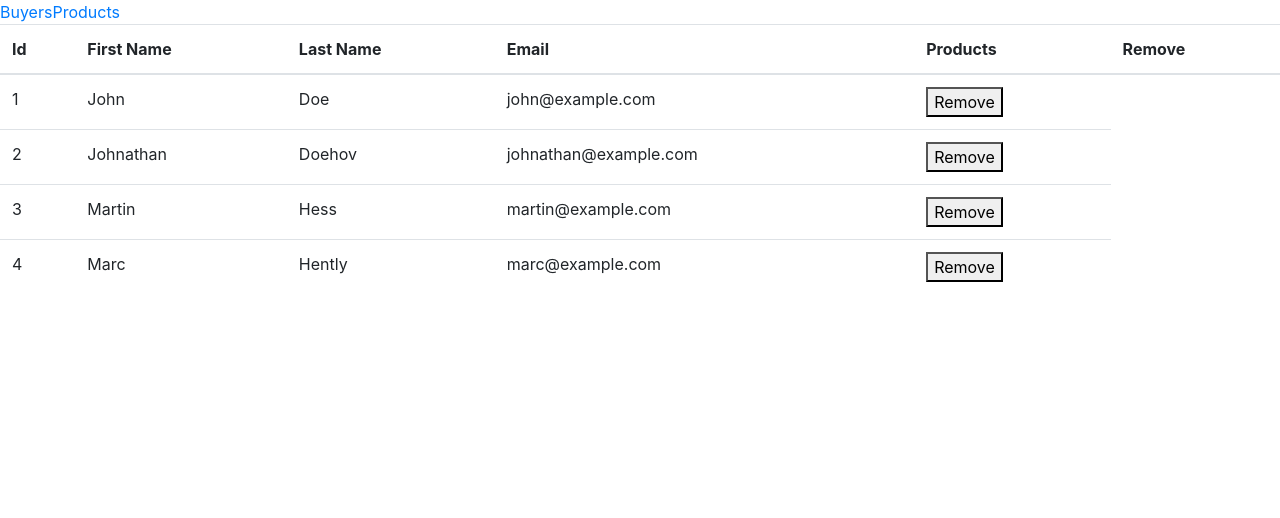
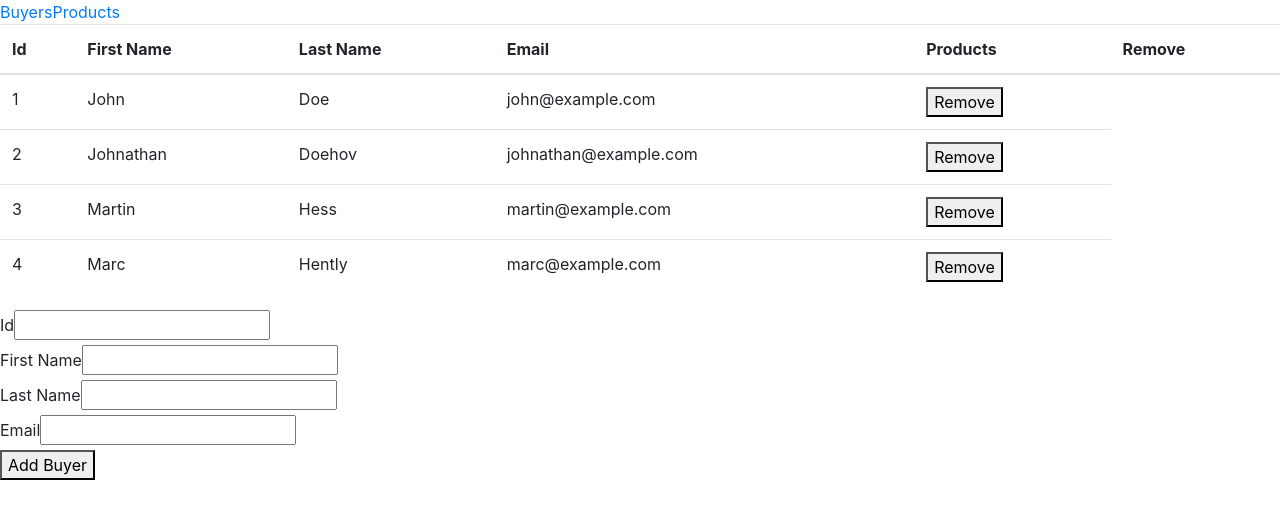
Before and after one commit to GojkoMaric/store, an Angular app: page /buyers in a window 1280 px wide. Shown: the top 518 px of the page. Built offline with nearby package versions, Linux system fonts and the light colour scheme.

Commit message:
3 exam (adding form / using service)

```diff
--- a/src/app/app.module.ts
+++ b/src/app/app.module.ts
@@ -28,6 +28,7 @@ const appRoutes: Routes = [
   ],
   imports: [
     BrowserModule,
+    FormsModule,
     RouterModule.forRoot(
       appRoutes
     ),
--- a/src/app/components/buyers/buyers.component.html
+++ b/src/app/components/buyers/buyers.component.html
@@ -8,7 +8,6 @@
       <th>Products</th>
       <th>Remove</th>
     </tr>
-
   </thead>
   <tbody>
     <tr *ngFor="let buyer of buyers">
@@ -16,13 +15,23 @@
       <td>{{buyer.firstName}}</td>
       <td>{{buyer.lastName}}</td>
       <td>{{buyer.email}}</td>
-
       <td>
         <button (click)='removeBuyer(buyer)'>
           Remove
         </button>
       </td>
     </tr>
-
   </tbody>
 </table>
+
+<form>
+  <label for="id">Id</label>
+  <input type="text" name = 'id' [(ngModel)]="newBuyer.id"><br>
+  <label for="">First Name</label>
+  <input type="text" name="firstName" [(ngModel)]="newBuyer.firstName"><br>
+  <label for="">Last Name</label>
+  <input type="text" name="lastName" [(ngModel)]="newBuyer.lastName"><br>
+  <label for="">Email</label>
+  <input type="text" name="dateOfBirth" [(ngModel)]="newBuyer.email"><br>
+  <button (click)="addBuyer()">Add Buyer</button>
+</form>
--- a/src/app/components/buyers/buyers.component.ts
+++ b/src/app/components/buyers/buyers.component.ts
@@ -8,6 +8,7 @@ import { BuyersService } from '../../services/buyers.service';
 })
 export class BuyersComponent implements OnInit {
   private buyers = [];
+  newBuyer = {};
 
   constructor(private _buyersService :BuyersService) {
     this.buyers = this._buyersService.getBuyers();
@@ -19,6 +20,11 @@ export class BuyersComponent implements OnInit {
     this.buyers.splice(index,1);
   }
 
+  addBuyer(){
+    this._buyersService.addBuyers(this.newBuyer);
+    this.newBuyer = {};
+  }
+
   ngOnInit() {
   }
 
--- a/src/app/services/buyers.service.ts
+++ b/src/app/services/buyers.service.ts
@@ -2,12 +2,10 @@ import { Injectable } from '@angular/core';
 
 @Injectable()
 export class BuyersService {
+  buyers;
 
-  constructor() { }
-
-  public getBuyers()
-  {
-    return [
+  constructor() {
+    this.buyers = [
       {
         id: 1,
         firstName: 'John',
@@ -37,6 +35,16 @@ export class BuyersService {
         products: []
       }
     ]
+   }
+
+  public getBuyers()
+  {
+    return this.buyers;
+  }
+
+  public addBuyers(newBuyer)
+  {
+    this.buyers.push(newBuyer);
   }
 
 }
```
